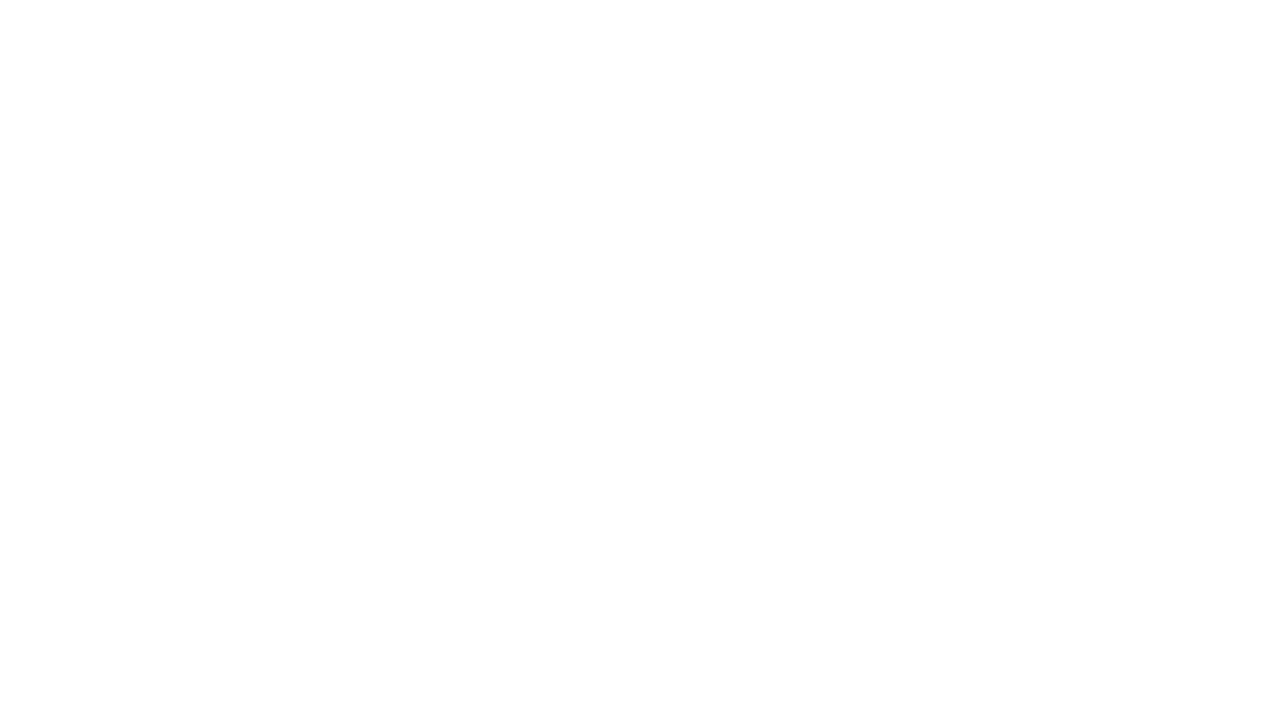
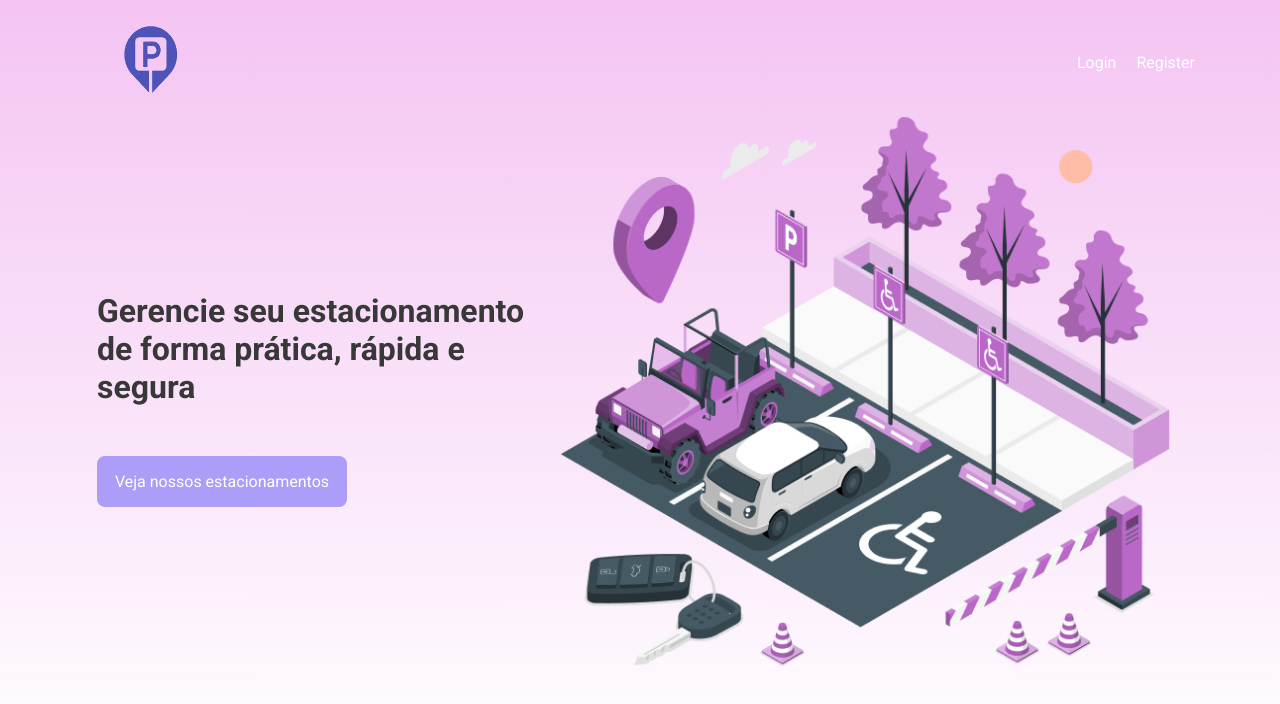
Before and after one commit to joaogabrielramos28/carPark, a Next.js app: page / in a window 1280 px wide. Shown: the top 704 px of the page. Built offline with nearby package versions, Linux system fonts and the light colour scheme.

Commit message:
feat: creating header + hero component + usign font roboto

```diff
--- /dev/null
+++ b/src/components/Header/index.tsx
@@ -0,0 +1,20 @@
+import Link from "next/link";
+import React from "react";
+
+import { Container, LogoWrapper, Logo, ActionsWrapper } from "./styles";
+
+const Header = () => {
+  return (
+    <Container>
+      <LogoWrapper>
+        <Logo src="/logo.png" width={150} height={100} />
+      </LogoWrapper>
+
+      <ActionsWrapper>
+        <Link href="/">Login</Link>
+        <Link href="/">Register</Link>
+      </ActionsWrapper>
+    </Container>
+  );
+};
+export default Header;
--- /dev/null
+++ b/src/components/Header/styles.ts
@@ -0,0 +1,24 @@
+import styled from "styled-components";
+import Image from "next/image";
+export const Container = styled.div`
+  width: 100%;
+  background-color: transparent;
+  display: flex;
+  justify-content: space-between;
+  padding: 10px 75px;
+  align-items: center;
+`;
+
+export const LogoWrapper = styled.div`
+  background-color: transparent;
+`;
+export const Logo = styled(Image)``;
+export const ActionsWrapper = styled.div`
+  display: flex;
+  justify-content: space-between;
+
+  a {
+    margin: 0 10px;
+    color: ${({ theme }) => theme.colors.shape};
+  }
+`;
--- a/src/components/Hero/index.tsx
+++ b/src/components/Hero/index.tsx
@@ -1,8 +1,28 @@
 import React from "react";
 import type { NextComponentType } from "next";
-import { Container } from "./styles";
+import Image from "next/image";
+import { Container, Content, Title, Button, ImageWrapper } from "./styles";
 
 const Hero: NextComponentType = () => {
-  return <Container></Container>;
+  return (
+    <Container>
+      <Content>
+        <Title>
+          Gerencie seu estacionamento de forma prática, rápida e segura
+        </Title>
+        <Button>Veja nossos estacionamentos</Button>
+      </Content>
+      <ImageWrapper>
+        <Image
+          src="/parking.png"
+          width={650}
+          height={650}
+          alt={
+            "Car parking with 2 cars, one purple and one white. Trees, sun and clouds in the sky"
+          }
+        />
+      </ImageWrapper>
+    </Container>
+  );
 };
 export default Hero;
--- a/src/components/Hero/styles.ts
+++ b/src/components/Hero/styles.ts
@@ -1,5 +1,40 @@
 import styled from "styled-components";
+export const Container = styled.div`
+  width: 100%;
+  display: flex;
+  justify-content: space-between;
+  padding: 0 97px;
+  align-items: center;
+  height: 550px;
+  align-items: center;
+`;
 
-export const Container = styled.div`
-  flex: 1;
+export const Content = styled.div`
+  max-width: 450px;
+  display: flex;
+  justify-content: left;
+  flex-direction: column;
 `;
+export const Title = styled.h2`
+  font-size: 32px;
+  color: ${({ theme }) => theme.colors.title};
+`;
+export const Button = styled.button`
+  max-width: 250px;
+  background-color: ${({ theme }) => theme.colors.primary};
+  border: none;
+  outline: none;
+  color: ${({ theme }) => theme.colors.shape};
+  padding: 16px;
+  border-radius: 8px;
+  margin-top: 50px;
+  cursor: pointer;
+
+  font-size: 16px;
+
+  &:hover {
+    opacity: 0.7;
+    transition: 0.7s ease;
+  }
+`;
+export const ImageWrapper = styled.div``;
--- a/src/pages/_document.tsx
+++ b/src/pages/_document.tsx
@@ -36,7 +36,14 @@ export default class MyDocument extends Document {
   render() {
     return (
       <Html lang="pt-BR">
-        <Head />
+        <Head>
+          <link rel="preconnect" href="https://fonts.googleapis.com" />
+          <link rel="preconnect" href="https://fonts.gstatic.com" />
+          <link
+            href="https://fonts.googleapis.com/css2?family=Roboto:wght@400;500;700&display=swap"
+            rel="stylesheet"
+          />
+        </Head>
         <body>
           <Main />
           <NextScript />
--- a/src/pages/index.tsx
+++ b/src/pages/index.tsx
@@ -1,7 +1,14 @@
 import type { NextPage } from "next";
+import Header from "../components/Header";
 import Hero from "../components/Hero";
+import { Container } from "./styles";
 const Home: NextPage = () => {
-  return <Hero></Hero>;
+  return (
+    <Container>
+      <Header />
+      <Hero />
+    </Container>
+  );
 };
 
 export default Home;
--- /dev/null
+++ b/src/pages/styles.ts
@@ -0,0 +1,6 @@
+import styled from "styled-components";
+
+export const Container = styled.div`
+  background: ${({ theme }) => theme.colors.background};
+  height: 100vh;
+`;
--- a/src/styles/globalStyle.ts
+++ b/src/styles/globalStyle.ts
@@ -5,6 +5,8 @@ export default createGlobalStyle`
     *{
         padding:0;
         margin:0;
-        box-sizing:border-box
+        box-sizing:border-box;
+        text-decoration:none;
+        font-family: 'Roboto', sans-serif;
     }
 `;
```
Also changed, not shown: public/logo.png (added), public/parking.png (added).
